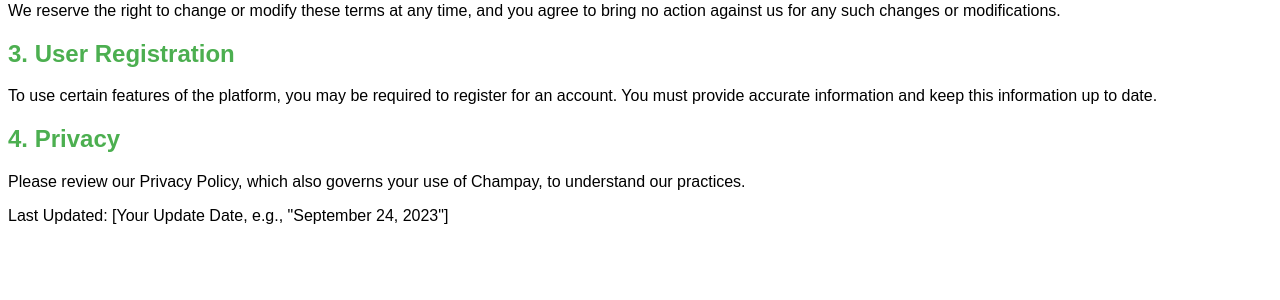
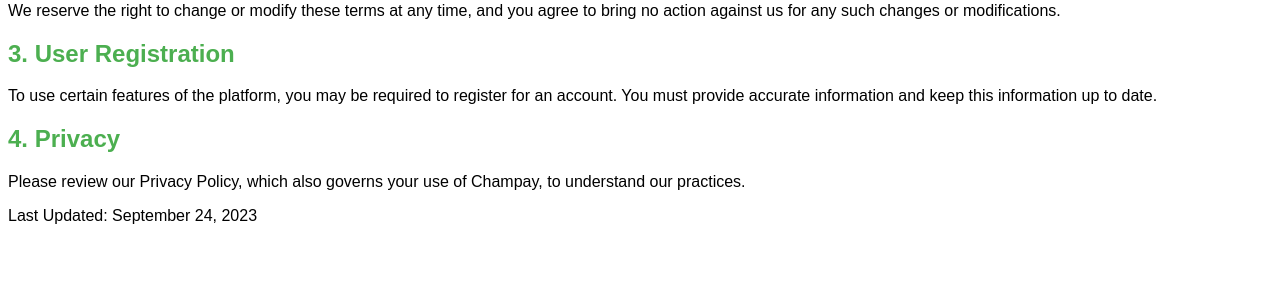
Before and after one commit to ayael01/champay, a Flask app: page /terms_of_service in a window 1280 px wide. Shown: the part 212-512 px from the top of the page. Run offline with Flask 3, Linux system fonts and the light colour scheme.

Commit message:
Fix Terms of service

```diff
--- a/templates/terms_of_service.html
+++ b/templates/terms_of_service.html
@@ -69,7 +69,7 @@
 
 <footer>
     <p>
-        Last Updated: [Your Update Date, e.g., "September 24, 2023"]
+        Last Updated: September 24, 2023
     </p>
 </footer>
 
```
